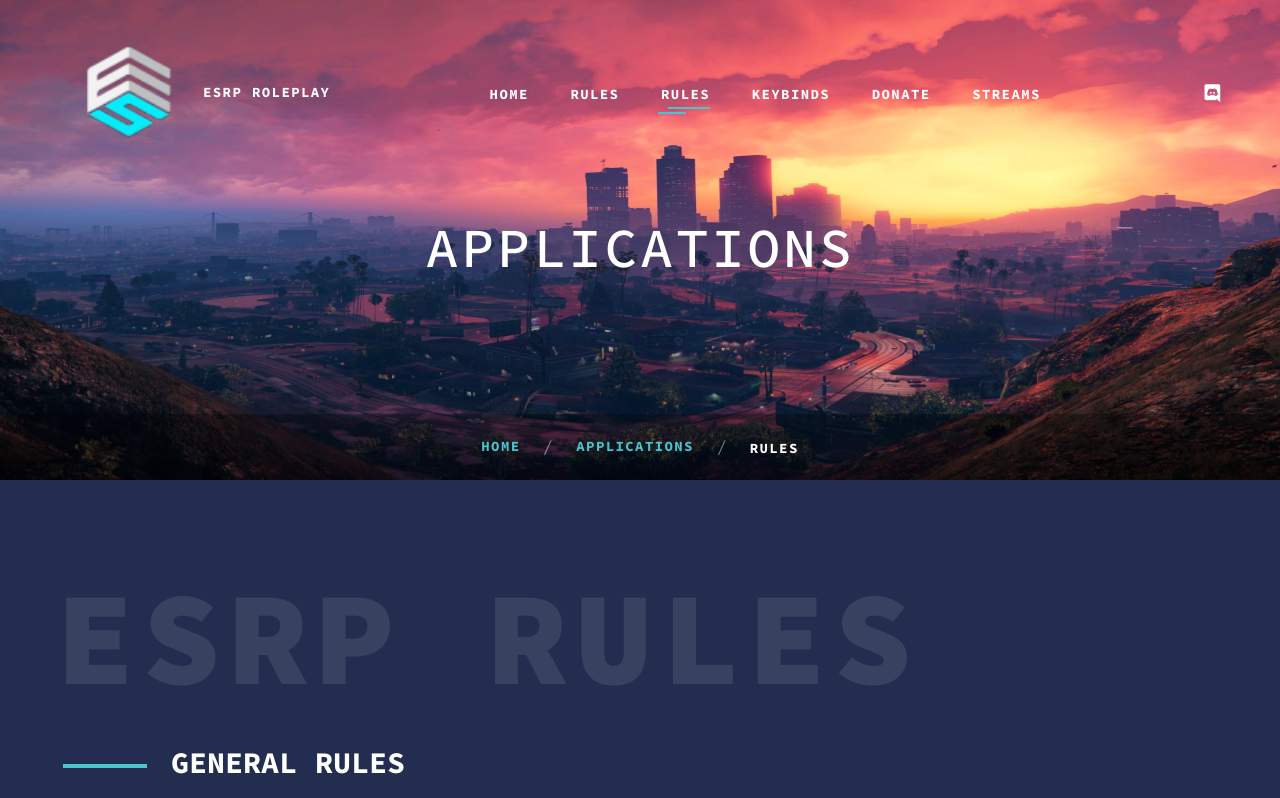
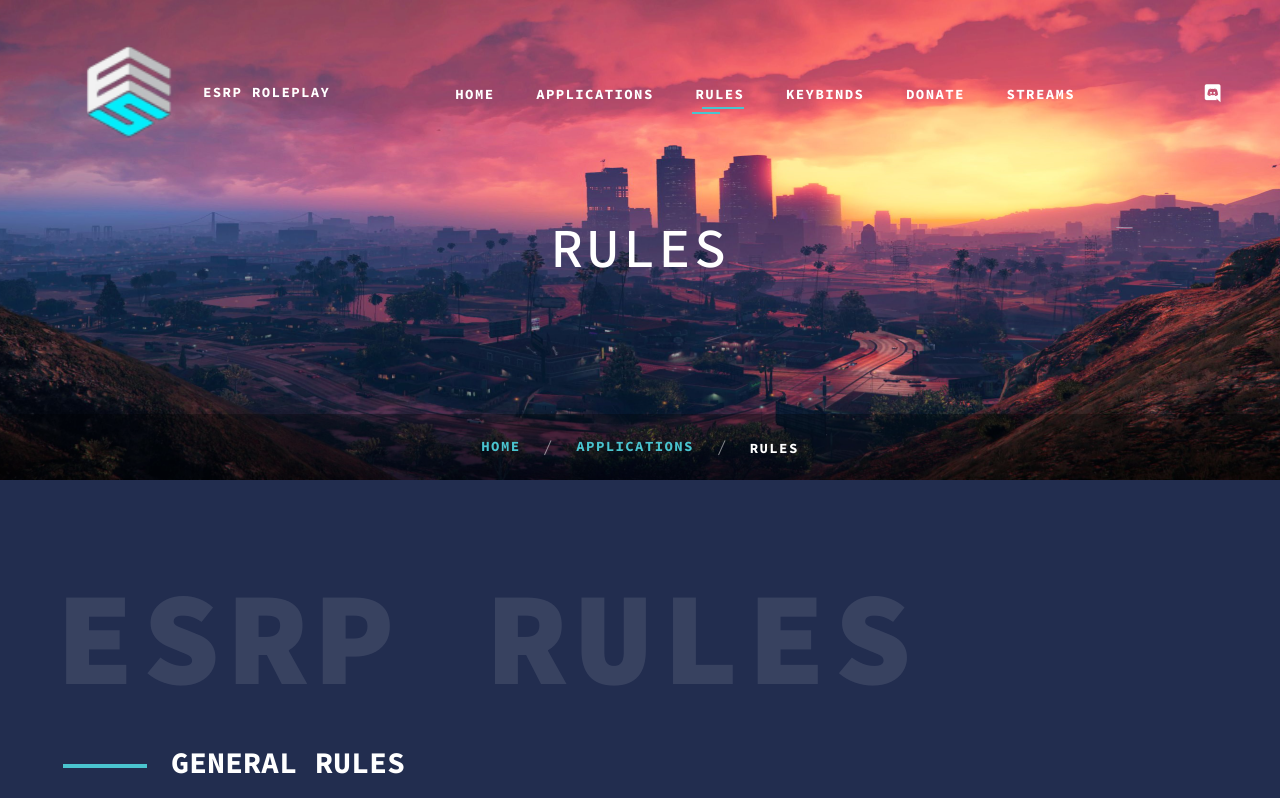
Before and after one commit to GunnyDev/esrp, a plain HTML site: page rules.html in a window 1280 px wide. Shown: the top 798 px of the page. Drawn offline with nearby package versions, Linux system fonts and the light colour scheme.

Commit message:
Fixed links

```diff
--- a/rules.html
+++ b/rules.html
@@ -44,7 +44,7 @@
                     <ul class="rd-navbar-nav">
 					<li class="rd-nav-item"><a class="rd-nav-link" href="index">Home</a>
                       </li>
-                      <li class="rd-nav-item"><a class="rd-nav-link" href="applications">Rules</a>
+                      <li class="rd-nav-item"><a class="rd-nav-link" href="applications">Applications</a>
                       </li>
                       <li class="rd-nav-item active"><a class="rd-nav-link" href="Rules">Rules</a>
                       </li>
@@ -70,7 +70,7 @@
       <!-- Breadcrumbs-->
       <section class="breadcrumbs-custom bg-image context-dark" style="background-image: url(images/appheader.png);">
         <div class="container">
-          <h2 class="breadcrumbs-custom-title">Applications</h2>
+          <h2 class="breadcrumbs-custom-title">Rules</h2>
         </div>
         <ul class="breadcrumbs-custom-path">
           <li><a href="index">Home</a></li>
```
